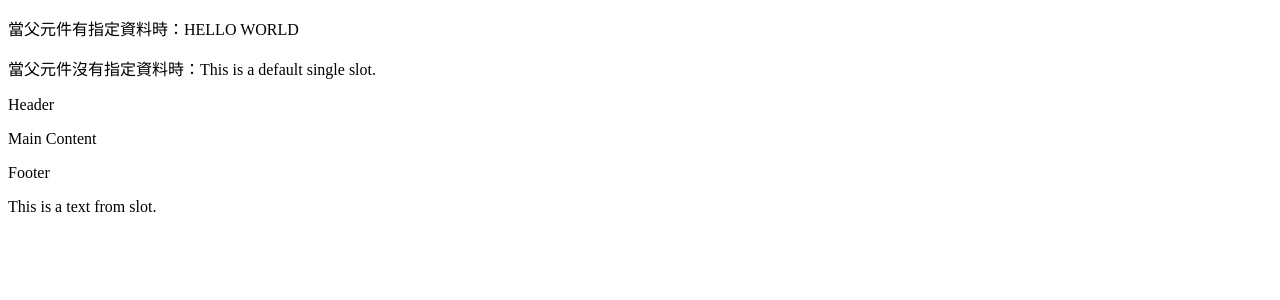
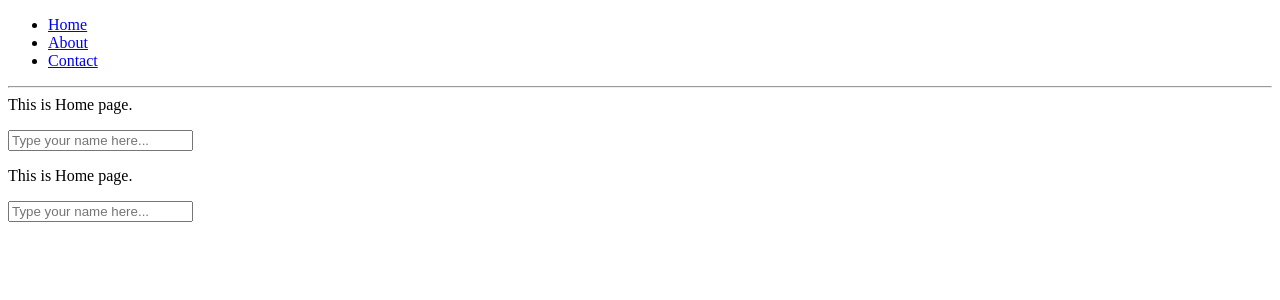
Before and after one commit to icemilk0122/vue30, a Vue app: page / in a window 1280 px wide. Shown: the top 300 px of the page. Built offline with nearby package versions, Linux system fonts and the light colour scheme.

Commit message:
動態掛載component

```diff
--- a/index.html
+++ b/index.html
@@ -6,24 +6,17 @@
     <title>vue30</title>
   </head>
   <body>
-    <!-- prop -->
     <div id="app">
-      <p>當父元件有指定資料時：<def-child>HELLO WORLD</def-child></p>
-      <p>當父元件沒有指定資料時：<def-child></def-child></p>
-    </div>
-    <div id="app2">
-      <container>
-        <p slot="header">Header</p>
-        <p>Main Content</p>
-        <p slot="footer">Footer</p>
-      </container>
-    </div>
-    <div id="app3">
-      <child>
-        <template scope="props">
-          <p>{{ props.text }}</p>
-        </template>
-      </child>
+      <ul class="navbar">
+        <li><a href="#" @click="changeTab('home')">Home</a></li>
+        <li><a href="#" @click="changeTab('about')">About</a></li>
+        <li><a href="#" @click="changeTab('contact')">Contact</a></li>
+      </ul>
+      <hr>
+      <component :is="currentView"></component>
+      <keep-alive>
+        <component :is="currentView"></component>
+      </keep-alive>
     </div>
   </body>
 </html>
--- a/src/main.js
+++ b/src/main.js
@@ -4,38 +4,27 @@ import Vue from 'vue';
 
 Vue.config.productionTip = false;
 
-Vue.component('def-child', {
-  template: '<span><slot>This is a default single slot.</slot></span>'
+new Vue ({
+  el: '#app',
+  data: {
+      currentView: 'home'
+  },
+  methods: {
+      changeTab: function(v) {
+          this.currentView = v
+      }
+  },
+  components: {
+      home: {
+          template: '<div>This is Home page.\
+          <p><input type="text" placeholder="Type your name here..."></p>\
+          </div>'
+      },
+      about: {
+          template: '<div>This is About page.</div>'
+      },
+      contact: {
+          template: '<div>This is Contact page.</div>'
+      }
+  }
 })
-
-new Vue ({
-  el: '#app'
-})
-
-Vue.component('container', {
-  template: `<div>
-                <header>
-                    <slot name="header"></slot>
-                </header>
-                <main>
-                    <slot></slot>
-                </main>
-                <footer>
-                    <slot name="footer"></slot>
-                </footer>
-             </div>`
-})
-
-new Vue ({
-  el: '#app2'
-})
-
-Vue.component('child', {
-  template: `<div>
-                <slot text="This is a text from slot."></slot>
-            <div>`
-})
-
-new Vue ({
-  el: '#app3'
-})
```
